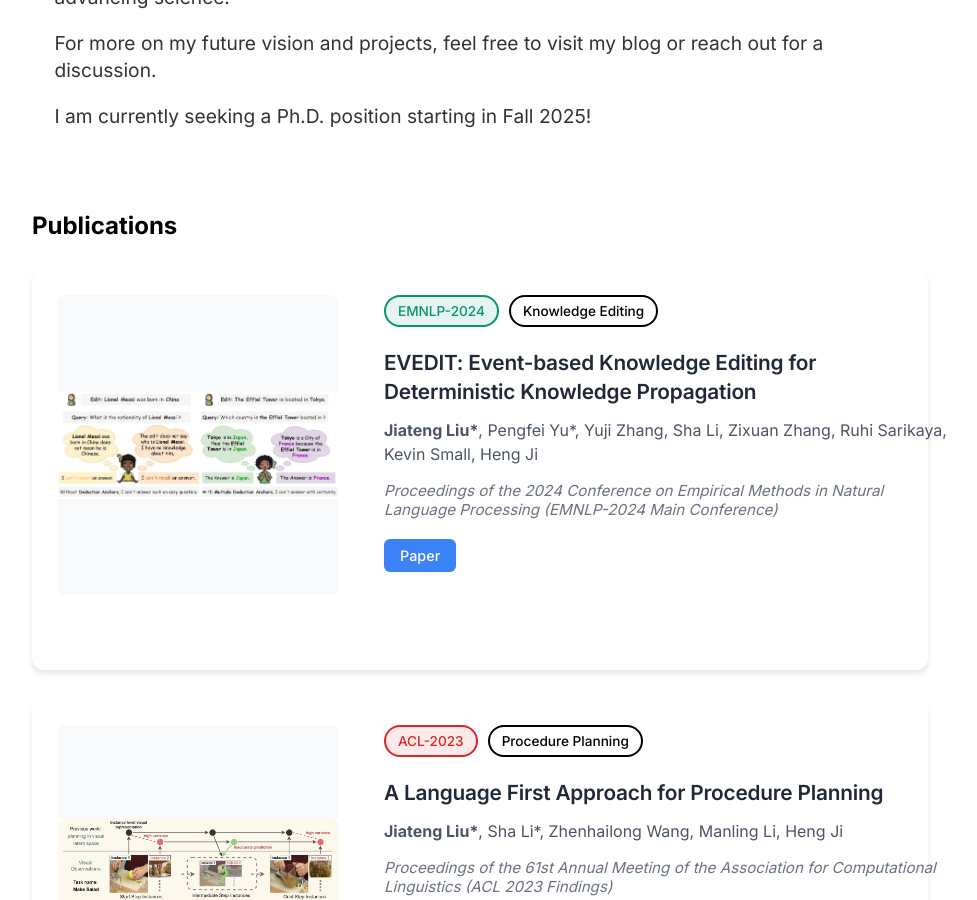
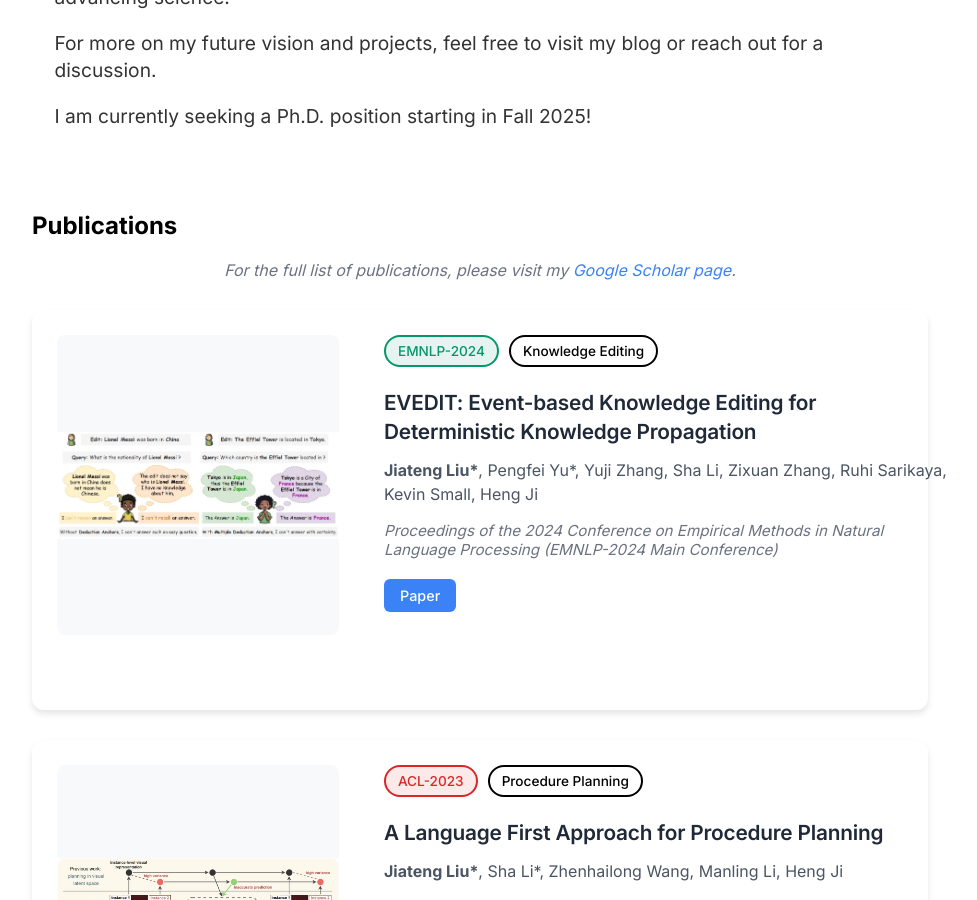
Before and after one commit to Lumos-Jiateng/Lumos-Jiateng.github.io, a Jekyll site: the page built from index.html, in a window 1280 px wide and 900 px high, scrolled down 1758 px. Shown: the whole window, without its empty margins (160-1137 px from the left). Built offline with Jekyll 4.4.1, drawn with Linux system fonts in a browser that asks for light colours; some of the changed text lies outside the part shown.

Commit message:
Move Google Scholar reference to Publications title section
- Moved 'For the full list of publications, please visit my Google Scholar page' from bottom to directly under Publications title
- Added margin-bottom: 30px for proper spacing
- Maintains same styling and link functionality
- Better visual hierarchy and user experience

```diff
--- a/index.html
+++ b/index.html
@@ -70,6 +70,10 @@ title: Jiateng Liu, Personal Home Page
 
   <div class="publications-section">
     <h2>Publications</h2>
+
+    <div style="margin-bottom: 30px; text-align: center; font-style: italic; color: #6b7280;">
+      For the full list of publications, please visit my <a href="https://scholar.google.com/citations?user=a5_PfQQAAAAJ&hl" style="color: #3b82f6; text-decoration: none;">Google Scholar page</a>.
+    </div>
 
     <!-- Publication 1: EVEDIT -->
     <div class="publication-card">
@@ -202,10 +206,6 @@ title: Jiateng Liu, Personal Home Page
           <a href="https://arxiv.org/pdf/2407.08039" class="publication-link">Paper</a>
         </div>
       </div>
-    </div>
-
-    <div style="margin-top: 40px; text-align: center; font-style: italic; color: #6b7280;">
-      For the full list of publications, please visit my <a href="https://scholar.google.com/citations?user=a5_PfQQAAAAJ&hl" style="color: #3b82f6; text-decoration: none;">Google Scholar page</a>.
     </div>
   </div>
 
```
